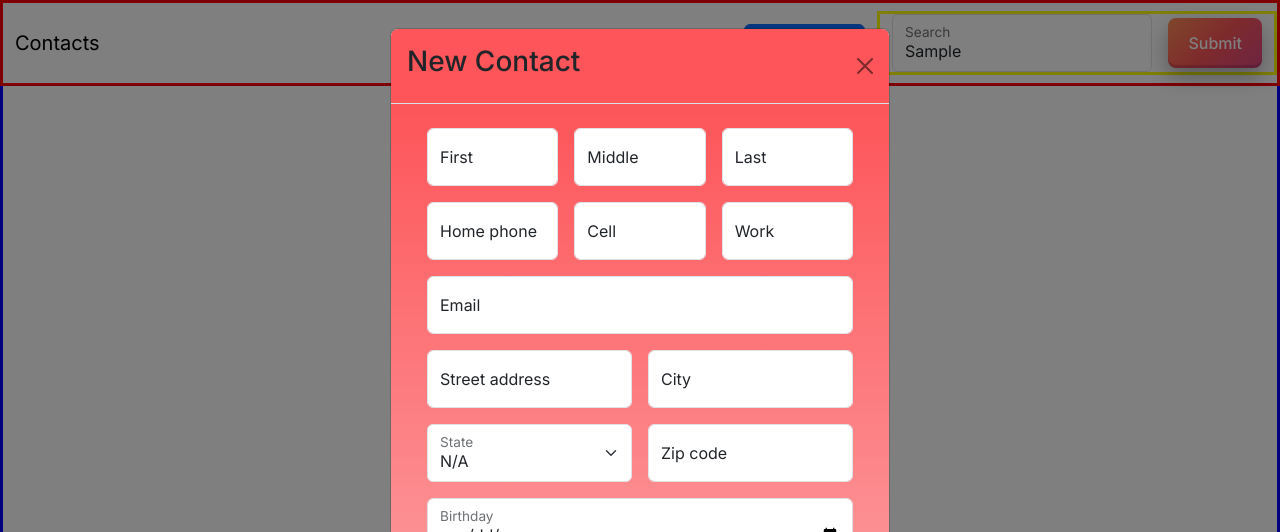
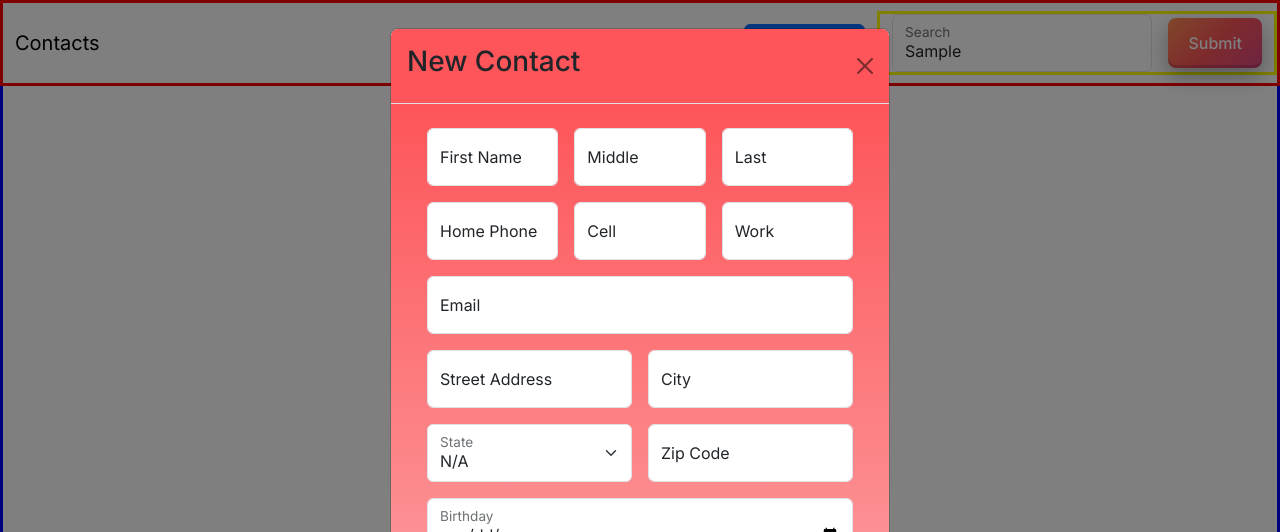
Before and after one commit to BenjaminBrandon/Contacts_app, a Next.js app: page / in a window 1280 px wide. Both pictures are taken after typing "Sample" into the empty fields and a click on the button "Add Contact". Shown: the top 532 px of the page. Built offline with nearby package versions, Linux system fonts and the light colour scheme.

Commit message:
adjusting form control floating labels

```diff
--- a/src/app/Contacts/AddContact/AddContact.tsx
+++ b/src/app/Contacts/AddContact/AddContact.tsx
@@ -33,7 +33,7 @@ export const AddContact = () => {
           <Col>
             <FloatingLabel
               controlId="floatingSearch"
-              label="First"
+              label="First Name"
             >
               <Form.Control
                 type="text"
@@ -71,7 +71,7 @@ export const AddContact = () => {
           <Col>
             <FloatingLabel
               controlId="floatingSearch"
-              label="Home phone"
+              label="Home Phone"
             >
               <Form.Control
                 type="text"
@@ -123,7 +123,7 @@ export const AddContact = () => {
           <Col>
             <FloatingLabel
               controlId="floatingSearch"
-              label="Street address"
+              label="Street Address"
             >
               <Form.Control
                 type="text"
@@ -209,11 +209,11 @@ export const AddContact = () => {
           <Col>
             <FloatingLabel
               controlId="floatingSearch"
-              label="Zip code"
+              label="Zip Code"
             >
               <Form.Control
                 type="text"
-                placeholder="Zip code"
+                placeholder="Zip Code"
               />
             </FloatingLabel>
           </Col>
```
